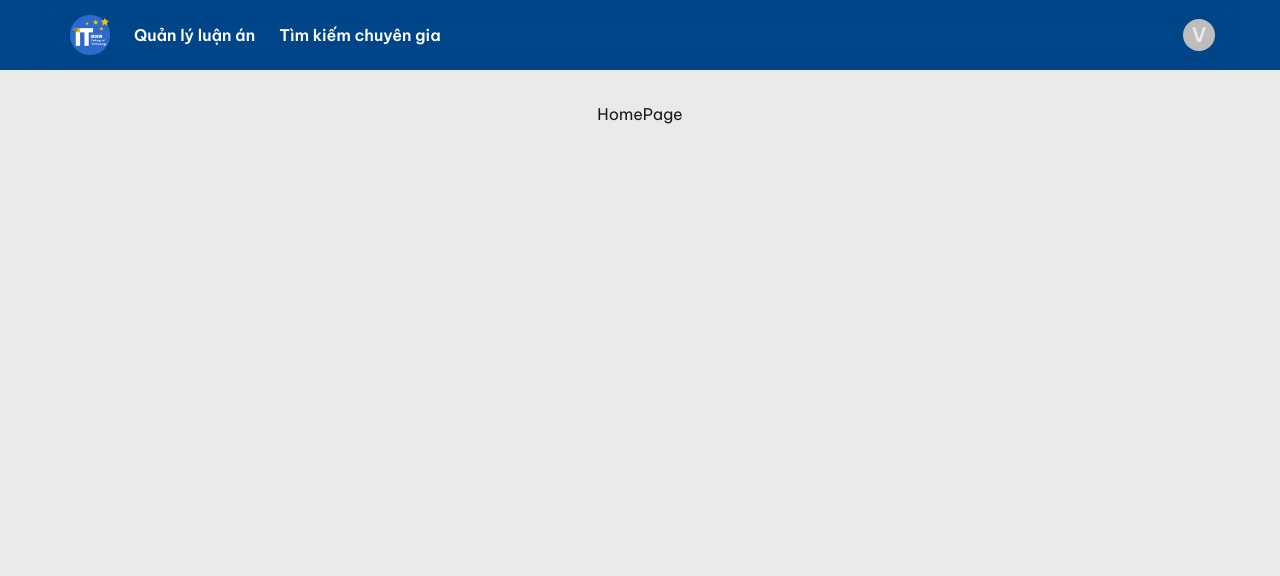
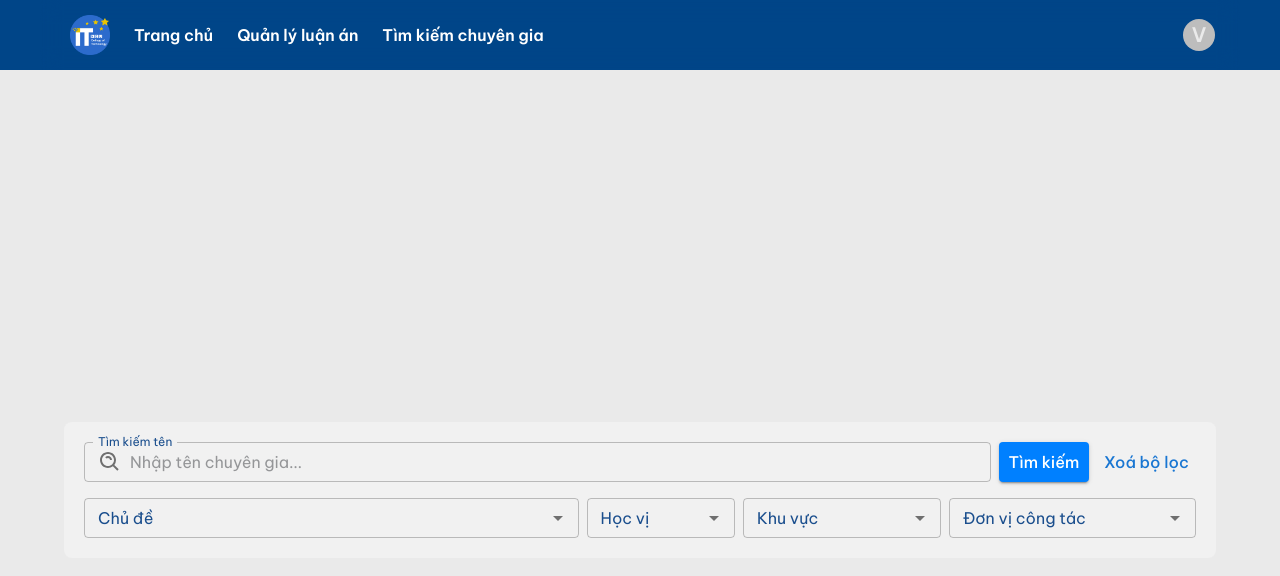
Before and after one commit to duyviet2101/ese-frontend, a React (Vite) app: page / in a window 1280 px wide. Shown: the top 576 px of the page. Built offline with nearby package versions, Linux system fonts and the light colour scheme.

Commit message:
home page

```diff
--- a/src/components/Header/index.jsx
+++ b/src/components/Header/index.jsx
@@ -1,37 +1,14 @@
 import Button from "@mui/material/Button";
-import * as React from 'react';
 import Box from '@mui/material/Box';
 import Profile from "./Menus/Profile.jsx";
-import CategoriesDropdown from "./Menus/Categories/CategoriesDropdown.jsx";
 import LinkMui from "@mui/material/Link";
-import Notifications from "./Menus/Notifications/index.jsx";
-import {useDispatch, useSelector} from "react-redux";
 import {Link as LinkRouter} from "react-router-dom";
-import {AppBar, Container, Fab, Toolbar, useTheme} from "@mui/material";
+import {AppBar, Container, Toolbar, useTheme} from "@mui/material";
 import "./style.css";
-import {useEffect} from "react";
 import Logo from "~/assets/logoFIT.png";
 
 function Header() {
-  const dispatch = useDispatch();
   const theme = useTheme();
-  const [isScrolled, setIsScrolled] = React.useState(false);
-  useEffect(() => {
-    const handleScroll = () => {
-      const position = window.pageYOffset;
-      if (position > 0) {
-        setIsScrolled(true);
-      } else {
-        setIsScrolled(false);
-      }
-    };
-
-    window.addEventListener('scroll', handleScroll);
-
-    return () => {
-      window.removeEventListener('scroll', handleScroll);
-    };
-  }, []);
 
   return (
     <AppBar
@@ -51,7 +28,6 @@ function Header() {
             display: 'flex',
             justifyContent: 'space-between',
             height: theme.app.header.height,
-            boxShadow: (theme) => ( isScrolled ? theme.palette.boxShadow : 'none'),
             ".MuiButtonBase-root": {
               fontWeight: 600
             },
@@ -77,6 +53,7 @@ function Header() {
                 alignItems: 'center',
                 gap: 1,
               }}>
+                <Button sx={{color: 'white'}} component={LinkRouter} to="/" autoCapitalize='none'>Trang chủ</Button>
                 <Button sx={{color: 'white'}} component={LinkRouter} to="/thesis-management" autoCapitalize='none'>Quản lý luận án</Button>
                 <Button sx={{color: 'white'}} component={LinkRouter} to="/search-experts" autoCapitalize='none'>Tìm kiếm chuyên gia</Button>
               </Box>
--- a/src/pages/HomePage/index.jsx
+++ b/src/pages/HomePage/index.jsx
@@ -1,7 +1,99 @@
+import Box from '@mui/material/Box';
+import Button from '@mui/material/Button';
+import { IoIosArrowBack } from 'react-icons/io';
+import { Chip, Container, Typography, useTheme } from '@mui/material';
+import { MdOutlinePersonOutline } from 'react-icons/md';
+import Divider from '@mui/material/Divider';
+import { FaRegClock, FaSchool } from 'react-icons/fa';
+import TableExperts from '~/components/TableExperts/index.jsx';
+import {
+  SearchNameBox,
+  SelectAddress,
+  SelectDegree,
+  SelectOccupation,
+  SelectTopics
+} from '~/components/SelectFilters/index.jsx';
+
 export default function HomePage() {
+  const theme = useTheme();
+
   return (
-    <div>
-      HomePage
-    </div>
+    <Container
+      maxWidth={"lg"}
+      sx={{
+        height: `calc(100vh - ${theme.app.header.height})`,
+        display: "flex",
+        justifyContent: "flex-start",
+        flexDirection: "column",
+      }}
+    >
+      <Box
+        sx={{
+          marginTop: 40,
+          padding: "20px",
+          backgroundColor: "#f1f1f1",
+          borderRadius: "8px",
+          display: "flex",
+          flexDirection: "column",
+          gap: "20px",
+        }}
+      >
+        <Box
+          sx={{
+            display: 'flex',
+            gap: 1,
+            flexWrap: "wrap"
+          }}
+        >
+          <Box
+            sx={{
+              display: 'flex',
+              gap: 1,
+              flexBasis: "100%",
+              height: "40px",
+              marginBottom: 1
+            }}
+          >
+            <SearchNameBox/>
+            <Button
+              variant="contained"
+              sx={{
+                textWrap: "none",
+                whiteSpace: "nowrap",
+                height: "100%",
+                backgroundColor: "rgb(0,128,255)",
+                "&:hover": {
+                  backgroundColor: "rgb(0,128,255)",
+                },
+              }}
+            >
+              Tìm kiếm
+            </Button>
+            <Button
+              sx={{
+                textWrap: "none",
+                whiteSpace: "nowrap",
+                height: "100%",
+                paddingX: "15px"
+              }}
+            >
+              Xoá bộ lọc
+            </Button>
+          </Box>
+          <Box
+            sx={{
+              display: 'flex',
+              gap: 1,
+              width: "100%"
+            }}
+          >
+            <SelectTopics/>
+            <SelectDegree/>
+            <SelectAddress/>
+            <SelectOccupation/>
+          </Box>
+        </Box>
+      </Box>
+    </Container>
   )
 }
```
